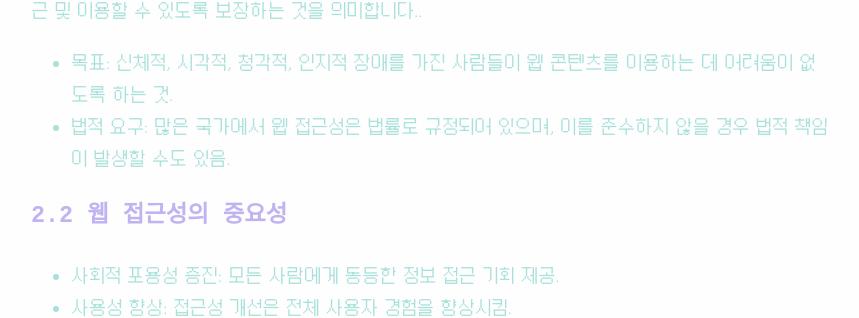
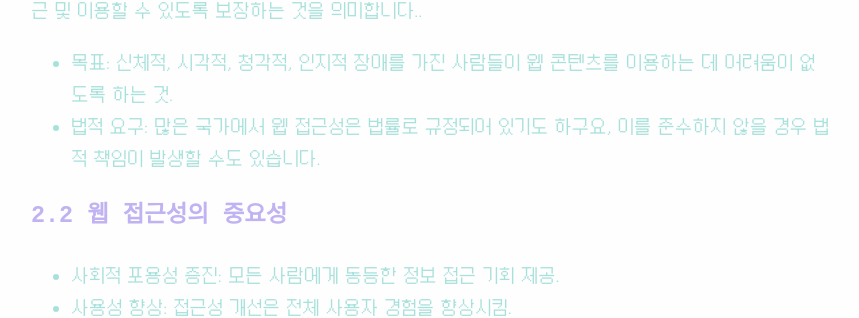
Before and after one commit to allenkang92/allenkang92.github.io, a Jekyll site: the page built from _posts/2024-09-19-웹접근성.md, in a window 1280 px wide and 900 px high, scrolled down 2086 px. Shown: the part 144-462 px from the top of the window, without its empty margins (209-1068 px from the left). Built offline with Jekyll 4.4.1, drawn with Linux system fonts in a browser that asks for light colours; some web fonts are replaced.

Commit message:
포스팅 수정, 이미지 업로드

```diff
--- a/_posts/2024-09-19-웹접근성.md
+++ b/_posts/2024-09-19-웹접근성.md
@@ -23,7 +23,7 @@ series: "Web_Technologies"
 **웹 접근성(Web Accessibility)**은 장애를 가진 사람을 포함한 사용자 모두가 웹 콘텐츠에 접근 및 이용할 수 있도록 보장하는 것을 의미합니다..
 
 - 목표: 신체적, 시각적, 청각적, 인지적 장애를 가진 사람들이 웹 콘텐츠를 이용하는 데 어려움이 없도록 하는 것.
-- 법적 요구: 많은 국가에서 웹 접근성은 법률로 규정되어 있으며, 이를 준수하지 않을 경우 법적 책임이 발생할 수도 있음.
+- 법적 요구: 많은 국가에서 웹 접근성은 법률로 규정되어 있기도 하구요, 이를 준수하지 않을 경우 법적 책임이 발생할 수도 있습니다.
 
 ### 2.2 웹 접근성의 중요성
 
```
Also changed, not shown: _posts/2024-09-09-서론-과학철학및과학사둘러보기.md (+10 -10 lines).
